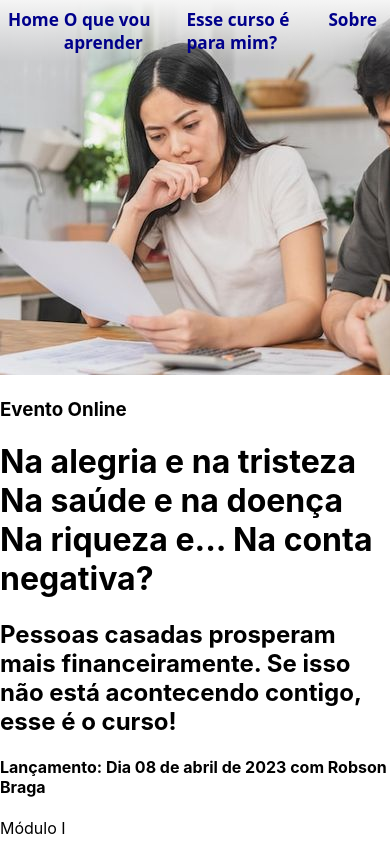
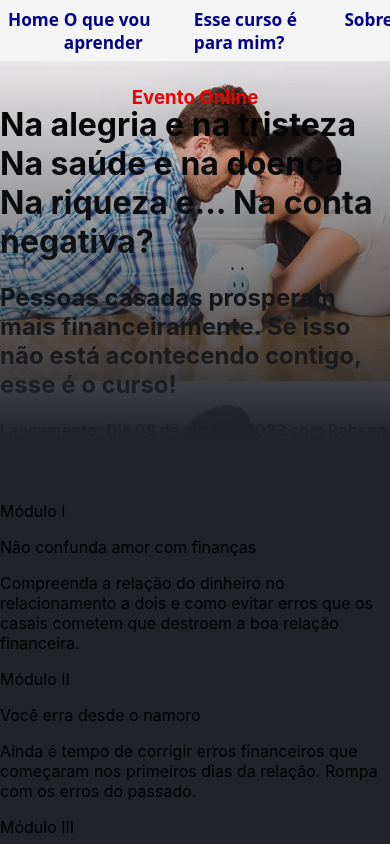
Before and after one commit to daniel-s-souza/Rbraga_landing_page, a React (Create React App) app: page / in a window 390 px wide. Shown: the top 844 px of the page. Built offline with nearby package versions, Linux system fonts and the light colour scheme.

Commit message:
feat: ajusta css do header e começa a aplicar css da homePage

```diff
--- a/src/components/Header/styles.css
+++ b/src/components/Header/styles.css
@@ -5,11 +5,11 @@ a {
 @media screen and (max-width: 480px) {
   .navContent {
     align-items:flex-start;
-    background: linear-gradient(whitesmoke , transparent);
+    justify-content: flex-start;
+    background-color: whitesmoke;
     display: flex;
-    max-width: 100%;
+    width: 100vw;
     padding: 8px;
-    position: absolute;
   }
 
   .navLinks {
--- a/src/pages/AboutPage/index.js
+++ b/src/pages/AboutPage/index.js
@@ -1,5 +1,6 @@
 import React, { Component } from 'react'
 import img from '../../imgs/rb112.png'
+import './style.css';
 
 export default class ola extends Component {
   render() {
--- a/src/pages/homepage/index.js
+++ b/src/pages/homepage/index.js
@@ -1,12 +1,10 @@
 import React, { Component } from 'react'
-import img from '../../imgs/casal.jpg';
+import './style.css'
 
 export default class HomePage extends Component {
   render() {
     return (
       <div id='home' className='imgBlock'>
-        <img src={img} alt='casal estudando finanças' />
-        <div className='textBlock'>
           <h3 className='h3Line'> Evento Online </h3>
           <h1 className='h1Text'>
               Na alegria e na tristeza
@@ -20,7 +18,6 @@ export default class HomePage extends Component {
           <h4 className='h4Line'>
             Lançamento: Dia 08 de abril de 2023 com Robson Braga
           </h4>
-        </div>
       </div>
     )
   }
--- /dev/null
+++ b/src/pages/homepage/style.css
@@ -0,0 +1,19 @@
+body {
+  background-color: rgb(32,35,40);
+}
+@media screen and (max-width: 480px){
+  .imgBlock {
+    background-image: url(../../imgs/casal.jpeg);
+    mask-image: linear-gradient(to top, transparent 5%, rgb(32,35,40) 100%);
+    -webkit-mask-image: linear-gradient(to top, transparent 5%, rgb(32,35,40) 100%);
+    position: relative;
+    bottom: 20px;
+  }
+
+  .h3Line {
+    text-align: center;
+    position: relative;
+    top: 25px;
+    color: red;
+  }
+}
```
Also changed, not shown: src/imgs/casal.jpeg (added), src/imgs/casal.jpg (deleted), src/pages/AboutPage/style.css (added).
